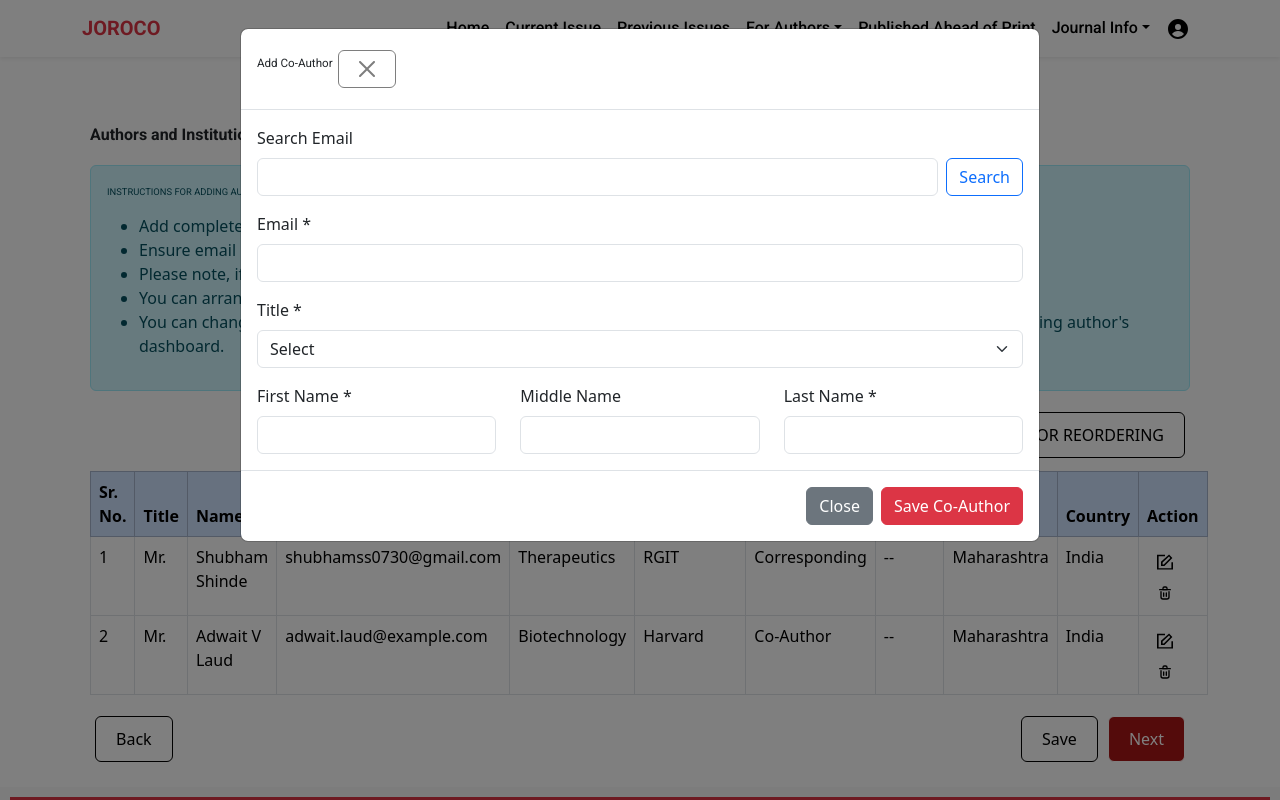
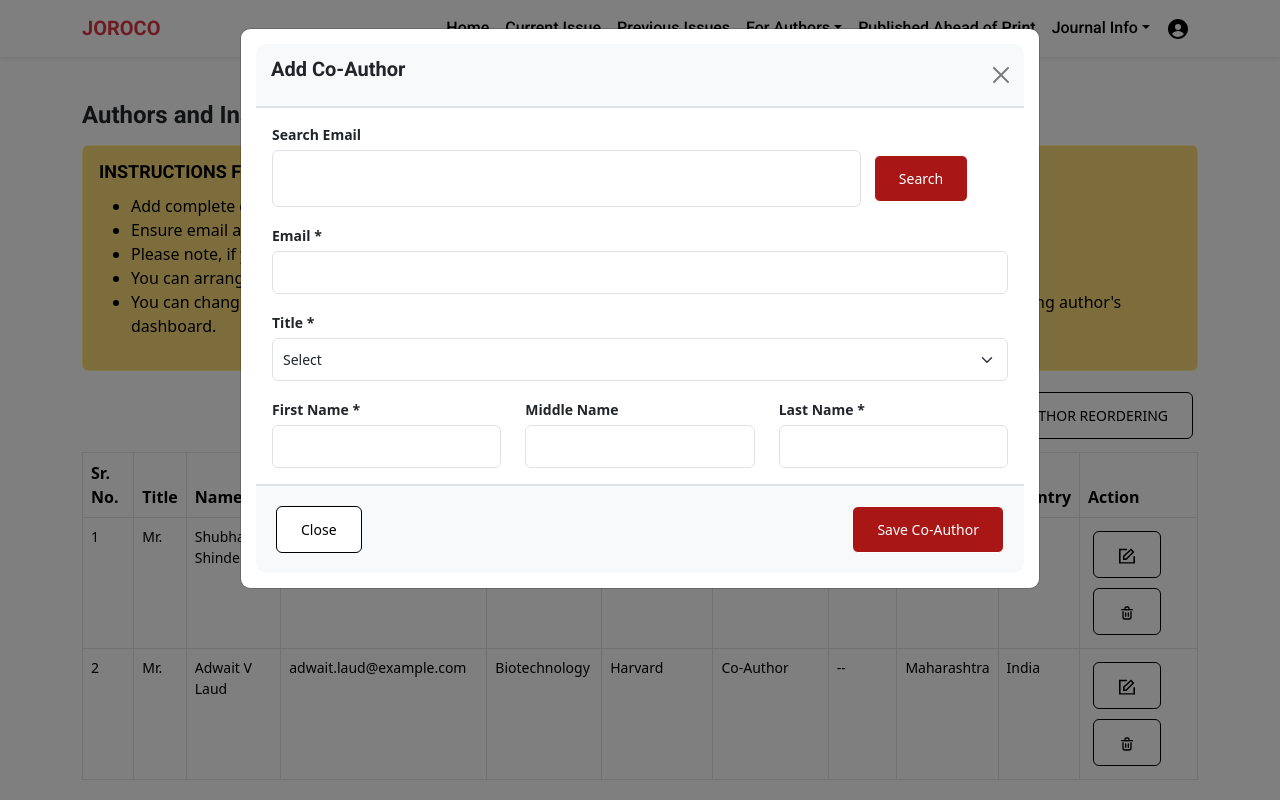
Before and after one commit to shubham0730/journals-frontend, an Angular app: page /submit-manuscript/institutional-details in a window 1280 px wide. Both pictures are taken after a click on the button "+ ADD CO-AUTHOR". Shown: the top 800 px of the page. Built offline with nearby package versions, Linux system fonts and the light colour scheme.

Commit message:
Testing edit-table grid

```diff
--- /dev/null
+++ b/src/app/edit-tablegrid/edit-tablegrid.component.html
@@ -0,0 +1,40 @@
+<div class="table-container">
+    <mat-form-field class="filter-field">
+      <mat-label>Filter</mat-label>
+      <input matInput (keyup)="applyFilter($event)" placeholder="Search">
+    </mat-form-field>
+
+    <button mat-raised-button color="primary" (click)="addRow()">Add Row</button>
+    <button mat-raised-button color="accent" (click)="refreshTable()">Refresh</button>
+
+    <table mat-table [dataSource]="dataSource" class="mat-elevation-z8">
+      <ng-container *ngFor="let column of displayedColumns" [matColumnDef]="column">
+        <th mat-header-cell *matHeaderCellDef>{{ column | uppercase }}</th>
+        <td mat-cell *matCellDef="let row">
+          <ng-container *ngIf="!row.isEditing; else editMode">
+            {{ row[column] }}
+          </ng-container>
+          <ng-template #editMode>
+            <input matInput [(ngModel)]="row[column]">
+          </ng-template>
+        </td>
+      </ng-container>
+
+      <ng-container matColumnDef="actions">
+        <th mat-header-cell *matHeaderCellDef>Actions</th>
+        <td mat-cell *matCellDef="let row">
+          <button mat-icon-button (click)="toggleEdit(row)">
+            <mat-icon>{{ row.isEditing ? 'save' : 'edit' }}</mat-icon>
+          </button>
+          <button mat-icon-button color="warn" (click)="deleteRow(row)">
+            <mat-icon>delete</mat-icon>
+          </button>
+        </td>
+      </ng-container>
+
+      <tr mat-header-row *matHeaderRowDef="displayedColumns"></tr>
+      <tr mat-row *matRowDef="let row; columns: displayedColumns;"></tr>
+    </table>
+
+    <mat-paginator [pageSizeOptions]="[5, 10, 20]" showFirstLastButtons></mat-paginator>
+  </div>
--- /dev/null
+++ b/src/app/edit-tablegrid/edit-tablegrid.component.scss
@@ -0,0 +1,17 @@
+.table-container {
+    width: 100%;
+    margin: 20px auto;
+  }
+
+  .filter-field {
+    width: 100%;
+    margin-bottom: 10px;
+  }
+
+  .mat-elevation-z8 {
+    background: white;
+  }
+
+  button {
+    margin-right: 5px;
+  }
--- /dev/null
+++ b/src/app/edit-tablegrid/edit-tablegrid.component.ts
@@ -0,0 +1,58 @@
+import { Component, OnInit, ViewChild } from '@angular/core';
+import { MatTableDataSource } from '@angular/material/table';
+import { MatPaginator } from '@angular/material/paginator';
+
+interface TableRow {
+  [key: string]: any;
+  isEditing?: boolean;
+}
+
+@Component({
+  selector: 'app-edit-tablegrid',
+  templateUrl: './edit-tablegrid.component.html',
+  styleUrls: ['./edit-tablegrid.component.scss']
+})
+export class EditTablegridComponent implements OnInit {
+  displayedColumns: string[] = ['id', 'name', 'email', 'actions'];
+  dataSource = new MatTableDataSource<TableRow>([]);
+  @ViewChild(MatPaginator) paginator!: MatPaginator;
+  filterValue: string = '';
+
+  ngOnInit(): void {
+    this.loadData();
+  }
+
+  loadData() {
+    const dummyData = [
+      { id: 1, name: 'John Doe', email: 'john@example.com' },
+      { id: 2, name: 'Jane Doe', email: 'jane@example.com' }
+    ];
+    this.dataSource.data = dummyData;
+  }
+
+  applyFilter(event: Event) {
+    const filterValue = (event.target as HTMLInputElement).value;
+    this.dataSource.filter = filterValue.trim().toLowerCase();
+  }
+
+  toggleEdit(row: TableRow) {
+    row.isEditing = !row.isEditing;
+  }
+
+  saveRow(row: TableRow) {
+    row.isEditing = false;
+  }
+
+  deleteRow(row: TableRow) {
+    this.dataSource.data = this.dataSource.data.filter(r => r['id'] !== row['id']);
+}
+
+  addRow() {
+    const newRow: TableRow = { id: Date.now(), name: '', email: '', isEditing: true };
+    this.dataSource.data = [newRow, ...this.dataSource.data];
+  }
+
+  refreshTable() {
+    this.loadData();
+  }
+}
--- a/src/app/submit-manuscript-institution-details/submit-manuscript-institution-details.component.html
+++ b/src/app/submit-manuscript-institution-details/submit-manuscript-institution-details.component.html
@@ -17,14 +17,14 @@
     </div>
 
     <div class="d-flex justify-content-end mb-2">
-        <button class="btn btn-primary me-2" data-bs-toggle="modal" data-bs-target="#addCoAuthorModal">+ ADD CO-AUTHOR</button>
-        <button class="btn btn-outline-primary btn-custom-outline" data-bs-toggle="modal" data-bs-target="#reorderAuthorsModal">
+        <button class="btn btn-custom-outline" data-bs-toggle="modal" data-bs-target="#addCoAuthorModal">+ ADD CO-AUTHOR</button>
+        <button class="btn btn-custom-outline" data-bs-toggle="modal" data-bs-target="#reorderAuthorsModal">
             AUTHOR REORDERING
         </button>
     </div>
 
     <table class="table table-bordered">
-        <thead class="table-primary">
+        <thead class="table-column-header">
             <tr>
                 <th>Sr. No.</th>
                 <th>Title</th>
@@ -52,11 +52,11 @@
                 <td>{{ author.state }}</td>
                 <td>{{ author.country }}</td>
                 <td>
-                    <button class="btn btn-sm" (click)="editAuthor(i)">
-                        <img src="assets/edit.svg" alt="preview" class="icon" style="height: 16px; width: 18px;">
+                    <button class="btn btn-custom-outline" (click)="editAuthor(i)">
+                        <img src="assets/edit.svg" alt="edit" class="icon" style="height: 16px; width: 18px;">
                     </button>
-                    <button class="btn btn-sm" (click)="deleteAuthor(i)">
-                        <img src="assets/delete.svg" alt="preview" class="icon" style="height: 16px; width: 18px;">
+                    <button class="btn btn-custom-outline" (click)="deleteAuthor(i)">
+                        <img src="assets/delete.svg" alt="delete" class="icon" style="height: 16px; width: 18px;">
                     </button>
                 </td>
             </tr>
@@ -79,9 +79,9 @@
 <div class="modal fade" id="addCoAuthorModal" tabindex="-1" aria-hidden="true">
   <div class="modal-dialog modal-lg">
       <div class="modal-content">
-                <div class="modal-header">
+          <div class="modal-header bg-light">
               <h5 class="modal-title">Add Co-Author</h5>
-                    <button type="button" class="btn-close btn-custom-outline" data-bs-dismiss="modal"></button>
+              <button type="button" class="btn-close" data-bs-dismiss="modal"></button>
           </div>
           <div class="modal-body">
               <form [formGroup]="coAuthorForm">
@@ -89,7 +89,7 @@
                       <label class="form-label d-block">Search Email</label>
                       <div class="d-flex">
                           <input type="text" class="form-control me-2" formControlName="searchEmail">
-                                <button class="btn btn-outline-primary">Search</button>
+                          <button class="btn btn-custom-outline-primary">Search</button>
                       </div>
                   </div>
 
@@ -122,20 +122,21 @@
                   </div>
               </form>
           </div>
-                <div class="modal-footer">
-                    <button type="button" class="btn btn-secondary" data-bs-dismiss="modal">Close</button>
-                    <button type="button" class="btn btn-danger" (click)="addCoAuthor()">Save Co-Author</button>
+          <div class="modal-footer d-flex justify-content-between">
+              <button type="button" class="btn btn-custom-outline" data-bs-dismiss="modal">Close</button>
+              <button type="button" class="btn btn-custom-outline-primary" (click)="addCoAuthor()">Save Co-Author</button>
           </div>
       </div>
   </div>
 </div>
 
+
    <!-- Author Reordering Modal -->
 <div class="modal fade" id="reorderAuthorsModal" tabindex="-1" aria-labelledby="reorderAuthorsModalLabel" aria-hidden="true">
   <div class="modal-dialog modal-lg">
       <div class="modal-content">
-                <div class="modal-header">
-                    <h5 class="modal-title" id="reorderAuthorsModalLabel">Reorder Authors</h5>
+          <div class="modal-header bg-light">
+              <h5 class="modal-title">Reorder Authors</h5>
               <button type="button" class="btn-close" data-bs-dismiss="modal"></button>
           </div>
           <div class="modal-body">
@@ -146,17 +147,10 @@
                   </div>
               </div>
           </div>
-                <div class="modal-footer">
-                    <button type="button" class="btn btn-secondary" data-bs-dismiss="modal">Close</button>
-                    <button type="button" class="btn btn-primary" (click)="saveReorderedAuthors()">Save Order</button>
+          <div class="modal-footer d-flex justify-content-between">
+              <button type="button" class="btn btn-custom-outline" data-bs-dismiss="modal">Close</button>
+              <button type="button" class="btn btn-custom-outline-primary" (click)="saveReorderedAuthors()">Save Order</button>
           </div>
       </div>
   </div>
 </div>
-
-</div>
-
-<script src="https://cdn.jsdelivr.net/npm/bootstrap@5.3.0/dist/js/bootstrap.bundle.min.js"></script>
-
-</body>
-</html>
--- a/src/app/submit-manuscript-institution-details/submit-manuscript-institution-details.component.scss
+++ b/src/app/submit-manuscript-institution-details/submit-manuscript-institution-details.component.scss
@@ -1,31 +1,64 @@
 h3 {
+  font-size: 24px;
   font-weight: bold;
 }
-.list-group-item {
-  cursor: grab;
-  background: #f8f9fa;
-  border: 1px solid #dee2e6;
-  padding: 10px;
-  margin-bottom: 5px;
+
+h5, .modal-title {
+  font-size: 20px;
+  font-weight: bold;
 }
 
-.container {
-  padding: 20px;
+h6 {
+  font-size: 18px;
+  font-weight: bold;
 }
+
+.table th {
+  font-size: 16px;
+  font-weight: bold;
+}
+
+.table td {
+  font-size: 14px;
+}
+
+.form-label {
+  font-size: 14px;
+}
+
+/* Buttons */
 .btn-custom-outline {
   color: black !important;
   background-color: white !important;
   border: 1px solid black !important;
-  padding: 10px 20px;
-  margin: 5px 5px;
+  padding: 12px 24px;
+  margin: 5px;
+  border-radius: 6px;
+  transition: all 0.3s ease-in-out;
+  font-size: 14px;
 }
+
+.alert-info {
+  background-color:rgb(250, 218, 122) !important;
+  border-color: rgb(252, 245, 150) !important;
+  color: black !important;
+}
+
+.table-column-header {
+  background-color: rgb(250, 218, 122) !important;
+  color: black !important;
+}
+
 
 .btn-custom-outline-primary {
   color: white !important;
   background-color: rgb(169, 22, 22) !important;
   border: 1px solid white !important;
-  padding: 10px 20px;
-  margin: 5px 5px;
+  padding: 12px 24px;
+  margin: 5px;
+  border-radius: 6px;
+  transition: all 0.3s ease-in-out;
+  font-size: 14px;
 }
 
 .btn-custom-outline:hover {
@@ -39,3 +72,50 @@ h3 {
   color: white !important;
   border: 1px solid white !important;
 }
+
+/* Modal Enhancements */
+.modal-content {
+  border-radius: 10px;
+  padding: 15px;
+}
+
+.modal-header {
+  background: #f8f9fa;
+  border-bottom: 2px solid #dee2e6;
+  padding: 15px;
+  border-top-left-radius: 10px;
+  border-top-right-radius: 10px;
+}
+
+.modal-footer {
+  background: #f8f9fa;
+  border-top: 2px solid #dee2e6;
+  padding: 15px;
+  border-bottom-left-radius: 10px;
+  border-bottom-right-radius: 10px;
+}
+
+.modal-title {
+  font-weight: bold;
+}
+
+.form-label {
+  font-weight: 600;
+  margin-bottom: 5px;
+}
+
+.form-control {
+  border-radius: 6px;
+  padding: 10px;
+  font-size: 14px;
+}
+
+.form-select {
+  border-radius: 6px;
+  padding: 10px;
+  font-size: 14px;
+}
+
+.d-flex input {
+  max-width: 80%;
+}
```
Also changed, not shown: src/app/app.module.ts (+25 -19 lines), src/app/services/upload.service.ts (added), 1 other file (tests, documents, lock files or other folders). Lines whose indentation alone changed are shown as unchanged.
